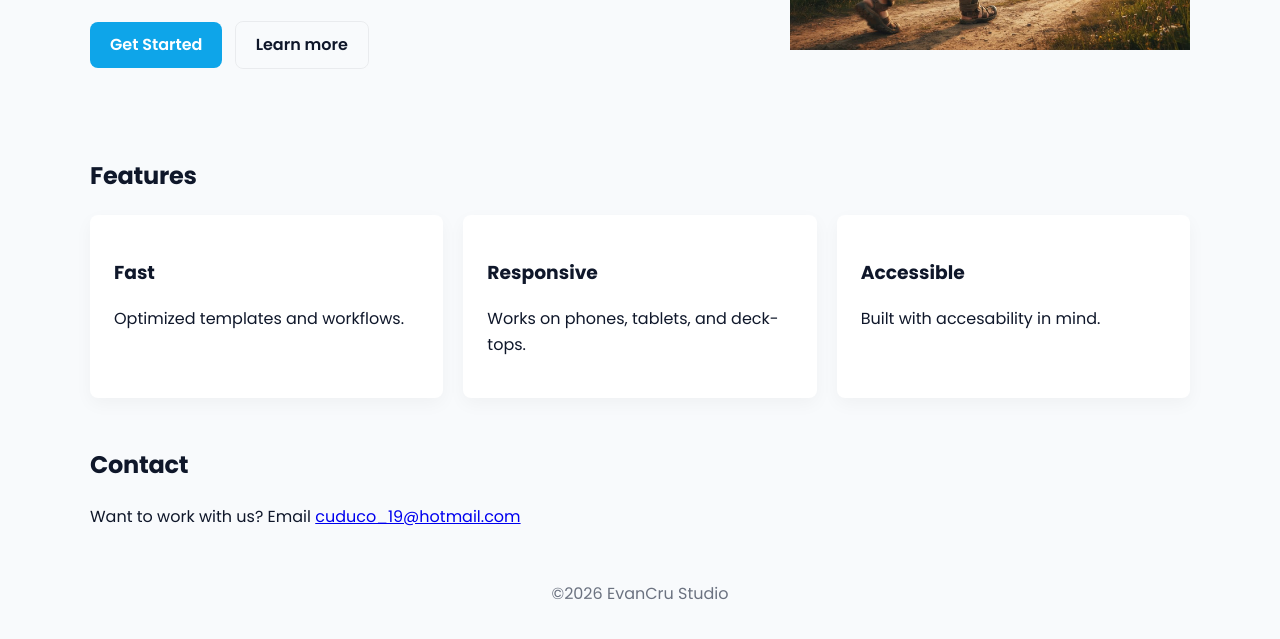
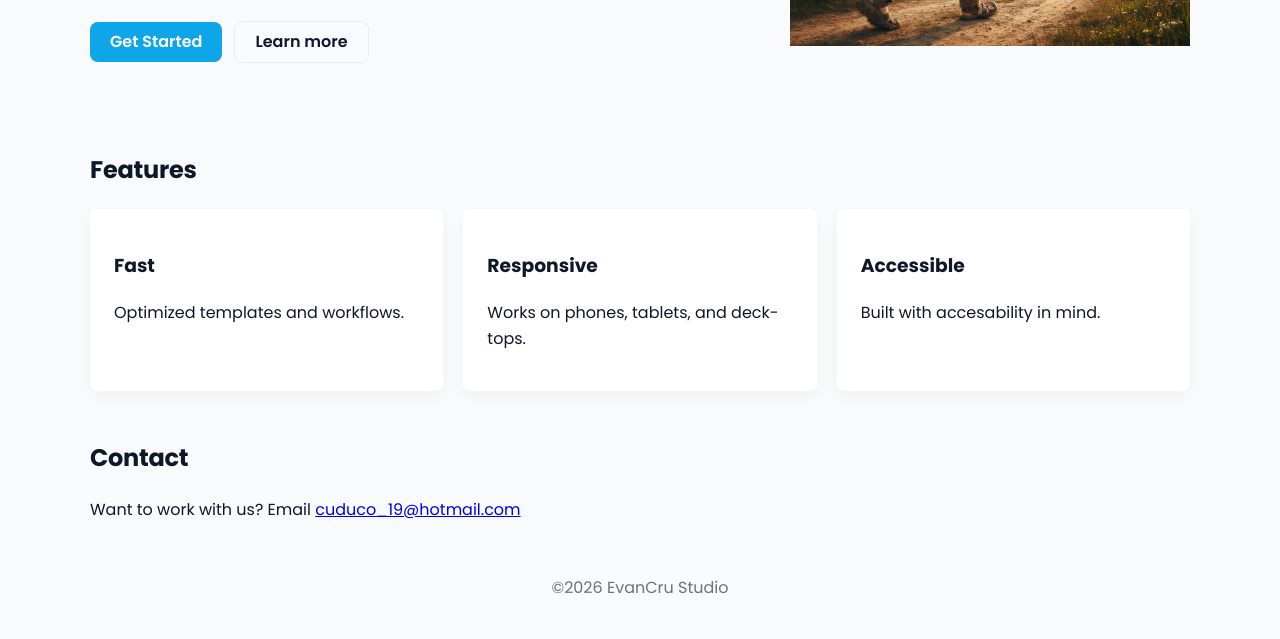
Before and after one commit to cuduco19/landing, a plain HTML site: page index.html in a window 1280 px wide. Shown: the part 271-910 px from the top of the page. Drawn offline with Linux system fonts and the light colour scheme.

Commit message:
Enhance CTA layout and card display for improved responsiveness and usability

```diff
--- a/styles.css
+++ b/styles.css
@@ -95,12 +95,21 @@ body {
 
 
 /* CTA (Call To Action) styles*/
+
+.hero-copy .cta {
+    display: flex;
+    flex-direction: column;
+    gap: 0.75rem; /* Small gap between buttons */
+}
+
 .btn {
     display: inline-block;
     padding: 0.65rem 1.25rem; /* 🚀 OPTIMIZATION: Added slightly wider padding to balance wide font */
     border-radius: 8px;
     text-decoration: none;
     font-weight: 600;
+    text-align: center;
+    line-height: 1.2; /* 🛠️ Add this to clamp the box and balance the text */
 }
 
 .btn.primary {
@@ -112,7 +121,7 @@ body {
     border: 1px solid rgba(2, 6, 23, 0.06);
     color: var(--text);
     background: transparent;
-    margin-left: 0.5rem;
+    /* margin-left: 0.5rem; */
 }
 
 /* Cards */
@@ -128,8 +137,8 @@ body {
 }
 
 .cards {
-    display: grid;
-    grid-template-columns: 1fr;
+    display: flex;
+    flex-wrap: wrap;
     gap: 1rem;
 }
 
@@ -138,6 +147,7 @@ body {
     padding: 1.5rem; /* 🚀 OPTIMIZATION: Increased internal card padding to match wider text layout */
     border-radius: 8px;
     box-shadow: 0 6px 18px rgba(2,6,23,0.04);
+    flex: 1 1 250px; /* Grow, shrink, and base-basis sizing */
 }
 
 /* Footer */
@@ -158,9 +168,15 @@ body {
         font-size: 2.2rem; /* 🚀 OPTIMIZATION: Bumped up desktop base scale */
     }
 
+    /* Larger screen: Spread out horizontally on wide viewports */
+    .hero-copy .cta {
+        flex-direction: row; /* Buttons sit side-by-side on larger screens */
+        align-items: center;
+    }
+
+    /* Flex gap expansion for cards on desktop layout */
     .cards {
-        grid-template-columns: repeat(3, 1fr);
-        gap: 1.25rem; /* 🚀 OPTIMIZATION: Increased grid gap slightly for card breathing room */
+        gap: 1.25rem;
     }
 }
 
```
